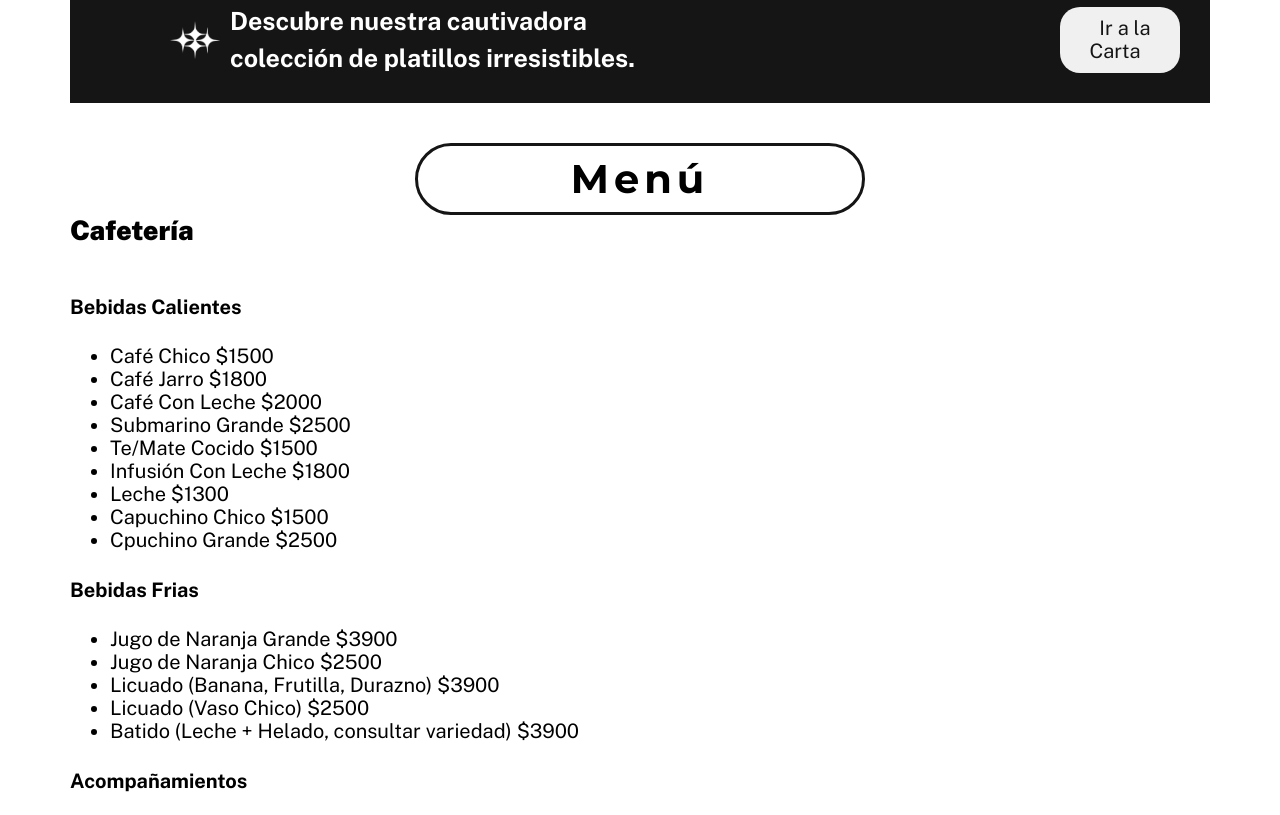
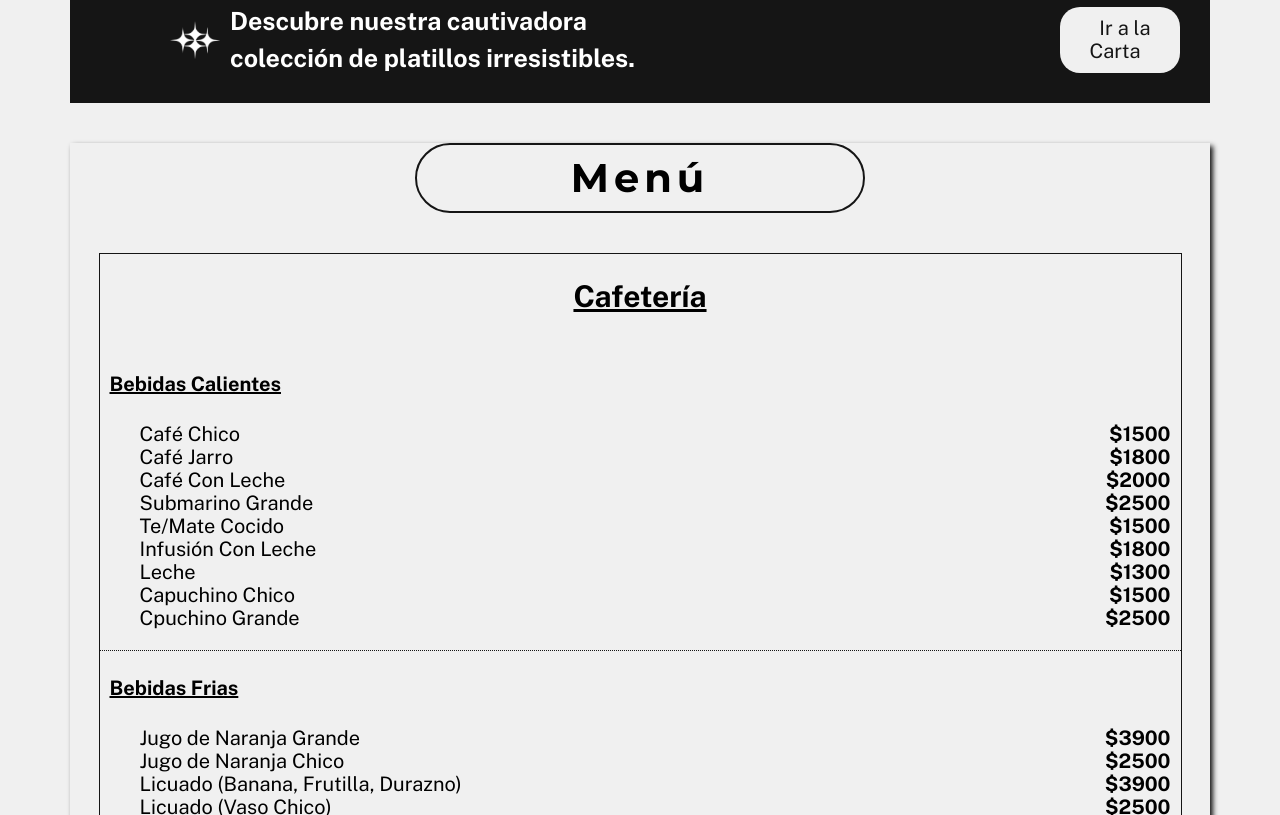
Before and after one commit to Destruktar/MenuDigital, a website: page index.html in a window 1280 px wide. Shown: the part 445-1260 px from the top of the page. Drawn offline with nearby package versions, Linux system fonts and the light colour scheme.

Commit message:
Agregado de estilos a las etiquetas main y su contenido

```diff
--- a/index.html
+++ b/index.html
@@ -46,7 +46,7 @@
             </div>
         </div>
     </header>
-    <main class="contenedor">
+    <main class="main contenedor">
         <div class="carta contenedor">
             <h2>Menú</h2>
             <section class="carta__categoria">
--- a/src/scss/base/_globales.scss
+++ b/src/scss/base/_globales.scss
@@ -18,6 +18,7 @@ body{
     font-style: normal;
     color: v.$black;
     font-size: 2rem;
+    background-color: v.$off-white;
 }
 
 p{
@@ -51,7 +52,7 @@ h2 {
 }
 
 h3 {
-    font-size: 2.7rem;
+    font-size: 3rem;
 }
 
 h4{
--- a/src/scss/layout/_main.scss
+++ b/src/scss/layout/_main.scss
@@ -1,14 +1,15 @@
 @use 'base/variables' as v;
 @use 'base/mixins' as m;
 
+
 .carta{
+    box-shadow: .3rem .3rem .5rem v.$soft-black;
 
     h2{
         max-width: 95%;
         padding: 1rem;
-        margin: 0 auto;
-        margin-top: 4rem;
-        border: 3px solid v.$soft-black;
+        margin: 4rem auto;
+        border: 2px solid v.$soft-black;
         border-radius: 5rem;
         font-family: v.$titulos;
         text-align: center;
@@ -22,3 +23,45 @@
 
     }
 }
+
+.carta__categoria{
+    width: 95%;
+    margin: 0 auto;
+    border: 1px solid v.$soft-black;
+
+    h3{
+        margin-top: 1.5rem;
+        padding: 1rem;
+        font-weight: 700;
+        text-align: center;
+        text-decoration: underline;
+    }
+}
+
+.carta__menu{
+    border-bottom: 1px dotted v.$soft-black;
+
+    h4{
+        margin-left: 1rem;
+        text-decoration: underline;
+    }
+
+}
+
+.menu__lista li{
+    display: grid;
+    grid-template-columns: repeat(2, 1fr);
+
+    .price{
+        margin-right: 1rem;
+        text-align: right;
+        font-weight: 700;
+    }
+
+    .description{
+        padding: 0;
+        margin: 0;
+        font-size: 1rem;
+        font-weight: 700;
+    }
+}
```
Also changed, not shown: build/css/app.css.
